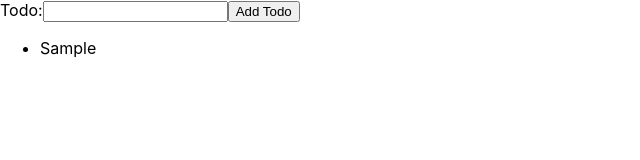
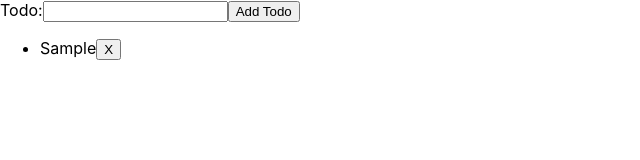
Before and after one commit to staringelf/React-Todo-List, a React (Create React App) app: page / in a window 1280 px wide. Both pictures are taken after typing "Sample" into the empty fields and a click on the button "Add Todo". Shown: the top 160 px of the page, without its empty margins (0-640 px from the left). Built offline with nearby package versions, Linux system fonts and the light colour scheme.

Commit message:
add delete todo button

```diff
--- a/package.json
+++ b/package.json
@@ -6,6 +6,7 @@
     "@testing-library/jest-dom": "^5.16.5",
     "@testing-library/react": "^13.4.0",
     "@testing-library/user-event": "^13.5.0",
+    "nanoid": "^4.0.0",
     "react": "^18.2.0",
     "react-dom": "^18.2.0",
     "react-scripts": "5.0.1",
--- a/src/App.js
+++ b/src/App.js
@@ -13,14 +13,21 @@ function App() {
     ])
   }
 
+  function deleteTodo(id) {
+    setTodos(todos.filter((todo) => todo.id !== id));
+  }
+
   return (
     <div>
       <Form
         addTodo={addTodo}
       />
       <ul className="todos">
-        {todos.map((todo) => (
-          <Todo todo={todo} />
+        {todos.map(({ text, id }) => (
+          <Todo
+            text={text}
+            id={id}
+            deleteTodo={deleteTodo}/>
         ))}
       </ul>
 
--- a/src/components/Form.js
+++ b/src/components/Form.js
@@ -1,24 +1,28 @@
 import { useState } from "react";
+import { nanoid } from 'nanoid'
 
 function Form ({ addTodo }) {
 
-  const [todo, setTodo] = useState("");
+  const [text, setText] = useState("");
 
   function handleSubmit(e) {
     e.preventDefault();
-    addTodo(todo);
+    addTodo({
+      text,
+      id: `todo-${nanoid()}`
+    });
     clearForm();
   }
 
   function clearForm() {
-    setTodo("");
+    setText("");
   }
 
   return (
     <form>
       <label htmlFor="todo">
         Todo:
-        <input type="text" name="todo" value={todo} onChange={(e) => setTodo(e.target.value)}/>
+        <input type="text" name="todo" value={text} onChange={(e) => setText(e.target.value)}/>
       </label>
       <button type="submit" onClick={handleSubmit}>Add Todo</button>
     </form>
--- a/src/components/Todo.js
+++ b/src/components/Todo.js
@@ -1,6 +1,9 @@
-function Todo ({ todo }) {
+function Todo ({ text, id, deleteTodo }) {
   return (
-    <li>{todo}</li>
+    <li id={id}>
+      <span>{text}</span>
+      <button onClick={() => deleteTodo(id)}>X</button>
+    </li>
   )
 }
 
```
Also changed, not shown: 1 other file (tests, documents, lock files or other folders).
